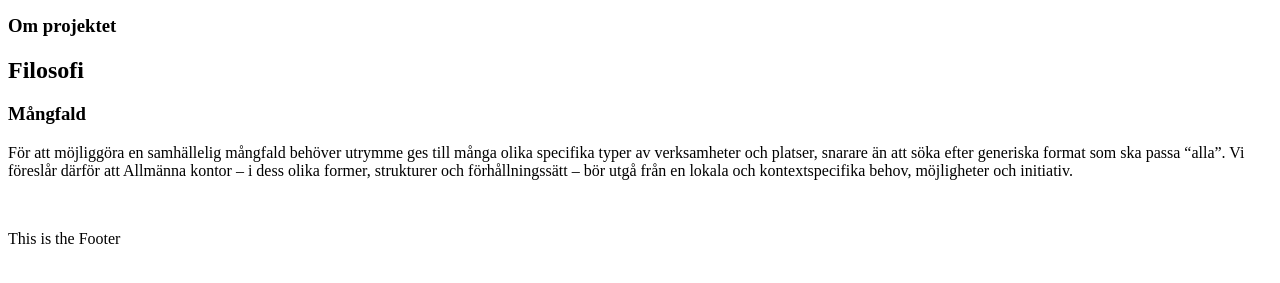
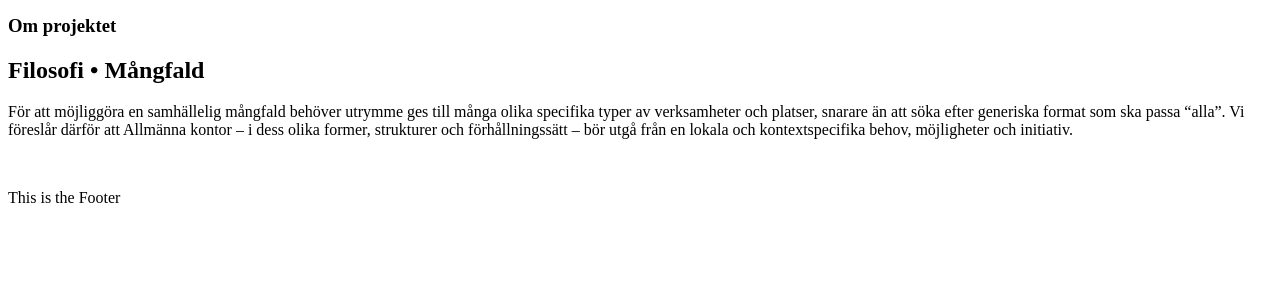
Before and after one commit to dilettant/allmannakontoret, a Jekyll site: the page built from om_projektet/mangfald.md, in a window 1280 px wide, cut to the strip 318-601 px from the top of the page. Built offline with Jekyll 4.4.1, drawn with Linux system fonts in a browser that asks for light colours.

Commit message:
optimizing readability

```diff
--- a/_layouts/global.html
+++ b/_layouts/global.html
@@ -8,10 +8,7 @@ layout: default
     <h1 id="top" class="entry-title">{{title}}</h2>
     {% unless page.main%}
       {% if page.parent %}
-      <div class="entry-summary">
-        <h2>{{subtitle | capitalize}}</h2>
-        <h3>{{page.title | capitalize}}</h3>
-      </div>
+      <h2 class="entry-summary">{{subtitle | capitalize}} • {{page.title | capitalize}}</h2>
       {% else %}
       <h2 class="entry-summary">{{page.title | capitalize}}</h2>
       {% endif %}
```
